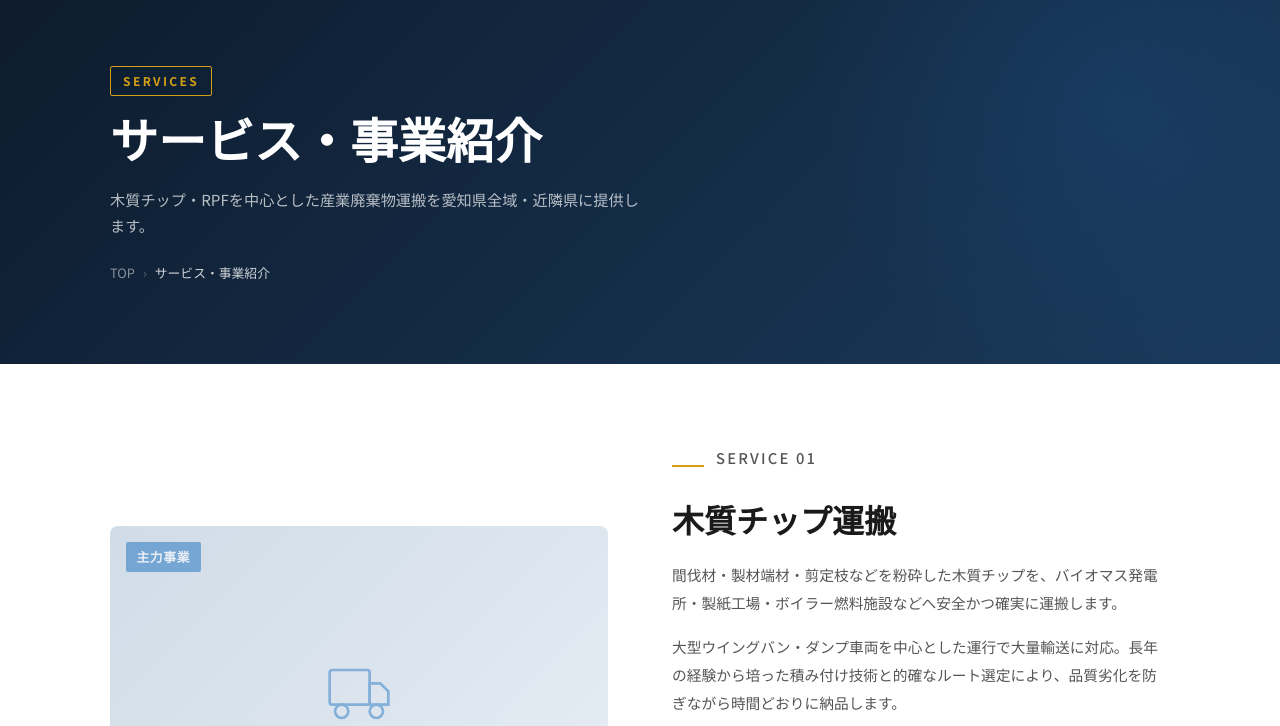
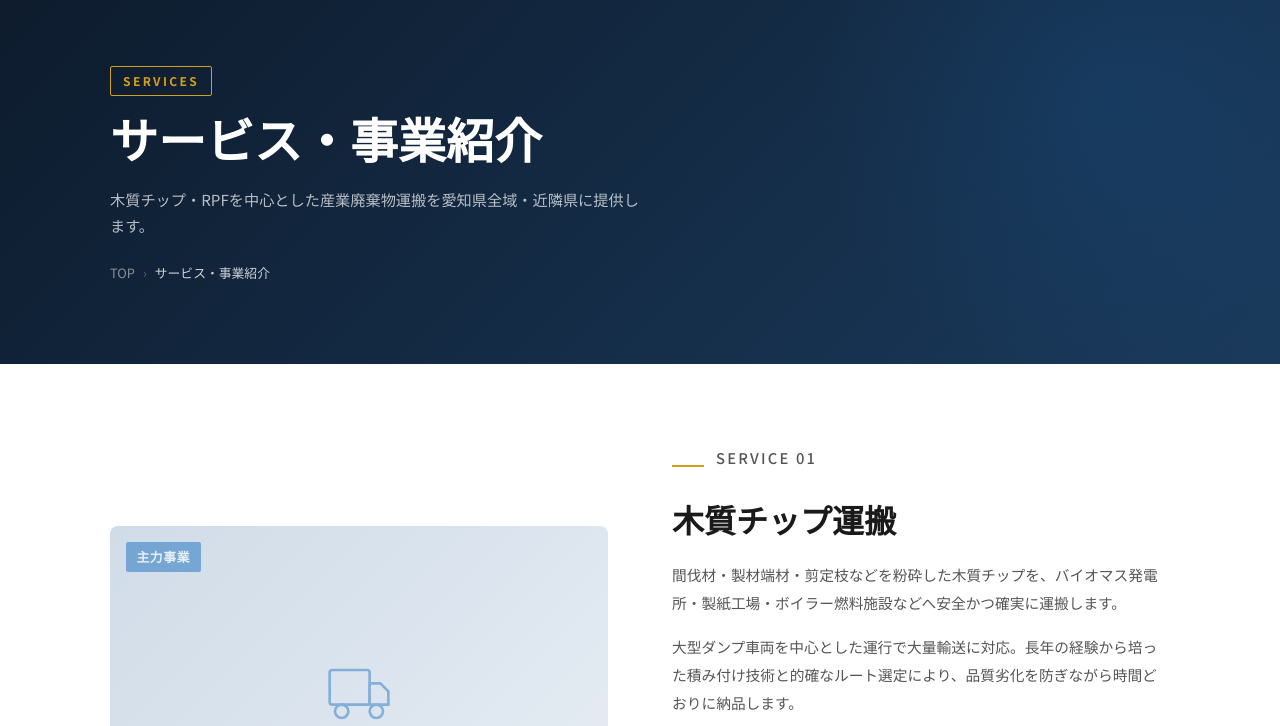
Before and after one commit to shibue-shoten/shibue320, a plain HTML site: page service.html in a window 1280 px wide. Shown: the part 74-800 px from the top of the page. Drawn offline with Linux system fonts and the light colour scheme.

Commit message:
service.html 木質チップ運搬の説明文を修正（ウイングバン削除）
Co-Authored-By: Claude Sonnet 4.6 <noreply@anthropic.com>

```diff
--- a/service.html
+++ b/service.html
@@ -283,7 +283,7 @@
               間伐材・製材端材・剪定枝などを粉砕した木質チップを、バイオマス発電所・製紙工場・ボイラー燃料施設などへ安全かつ確実に運搬します。
             </p>
             <p>
-              大型ウイングバン・ダンプ車両を中心とした運行で大量輸送に対応。長年の経験から培った積み付け技術と的確なルート選定により、品質劣化を防ぎながら時間どおりに納品します。
+              大型ダンプ車両を中心とした運行で大量輸送に対応。長年の経験から培った積み付け技術と的確なルート選定により、品質劣化を防ぎながら時間どおりに納品します。
             </p>
             <div class="feature-list">
               <div class="feature-item">
```
